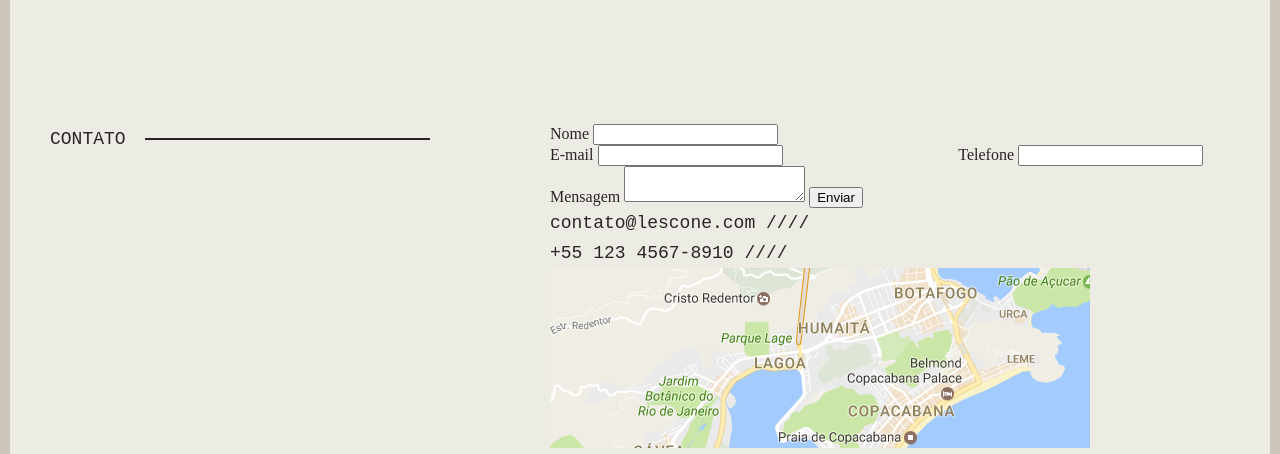
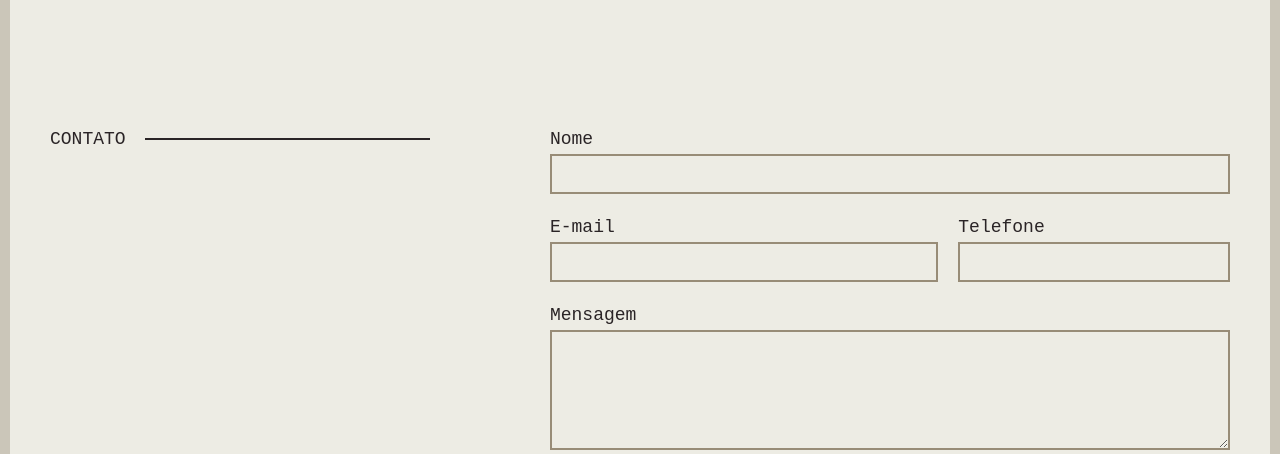
Before and after one commit to Tiago-devop/lescone, a plain HTML site: page index.html in a window 1280 px wide. Shown: the part 1650-2104 px from the top of the page. Drawn offline with Linux system fonts and the light colour scheme; a web font is replaced by a local one.

Commit message:
feat: Contato

```diff
--- /dev/null
+++ b/scss/_contato.scss
@@ -0,0 +1,74 @@
+.contato {
+  margin-top: 120px;
+  margin-bottom: 120px;
+  @include device(s) {
+    margin-top: 60px;
+    margin-bottom: 60px;
+  }
+}
+
+.contato form {
+  label {
+    @include tipo-1(18);
+    display: block;
+  }
+  input[type="text"],
+  textarea {
+    @include tipo-1(18);
+    color: $cinza;
+    width: 100%;
+    padding: 0 5px;
+    height: 40px;
+    border: 2px solid $bege-escuro;
+    background: transparent;
+    margin-bottom: 1em;
+    &:hover,
+    &:focus {
+      outline: none;
+      border-color: $bege-medio;
+    }
+  }
+  textarea {
+    height: 120px;
+  }
+}
+
+input.button {
+  @include tipo-1(18);
+  cursor: pointer;
+  color: $bege-escuro;
+  text-transform: uppercase;
+  border: 2px solid $bege-escuro;
+  background: transparent;
+  display: block;
+  width: 200px;
+  padding-top: 5px;
+  @include box-shadow(5px 5px 0 -2px $bege-medio, 5px 5px 0 0 $bege-escuro);
+  transition: 0.3s;
+  &:hover {
+    @include box-shadow(3px 3px 0 -2px $bege-medio, 3px 3px 0 0 $bege-escuro);
+  }
+}
+
+.contato-info {
+  display: inline-block;
+  color: $bege-escuro;
+  margin-bottom: 3em;
+  margin-top: 2em;
+  @include device(l) {
+    float: right;
+    text-align: right;
+    margin-top: -3em;
+  }
+  @include device(m) {
+  }
+}
+
+.contato-mapa {
+  display: block;
+  @include box-shadow(0 0 0 10px $bege-medio);
+  clear: both;
+  img {
+    width: 100%;
+  }
+}
--- a/scss/_variables-and-mixins.scss
+++ b/scss/_variables-and-mixins.scss
@@ -32,3 +32,9 @@ $font-2: "Aref Ruqaa", serif;
     line-height: em(30, 24);
   }
 }
+
+@mixin box-shadow($shadow...) {
+  -webkit-box-shadow: $shadow;
+  -moz-box-shadow: $shadow;
+  box-shadow: $shadow;
+}
--- a/scss/style.scss
+++ b/scss/style.scss
@@ -7,3 +7,4 @@
 // Parts
 @import 'intro';
 @import 'menu';
+@import 'contato';
```
Also changed, not shown: scss/style.css, 1 other file.
